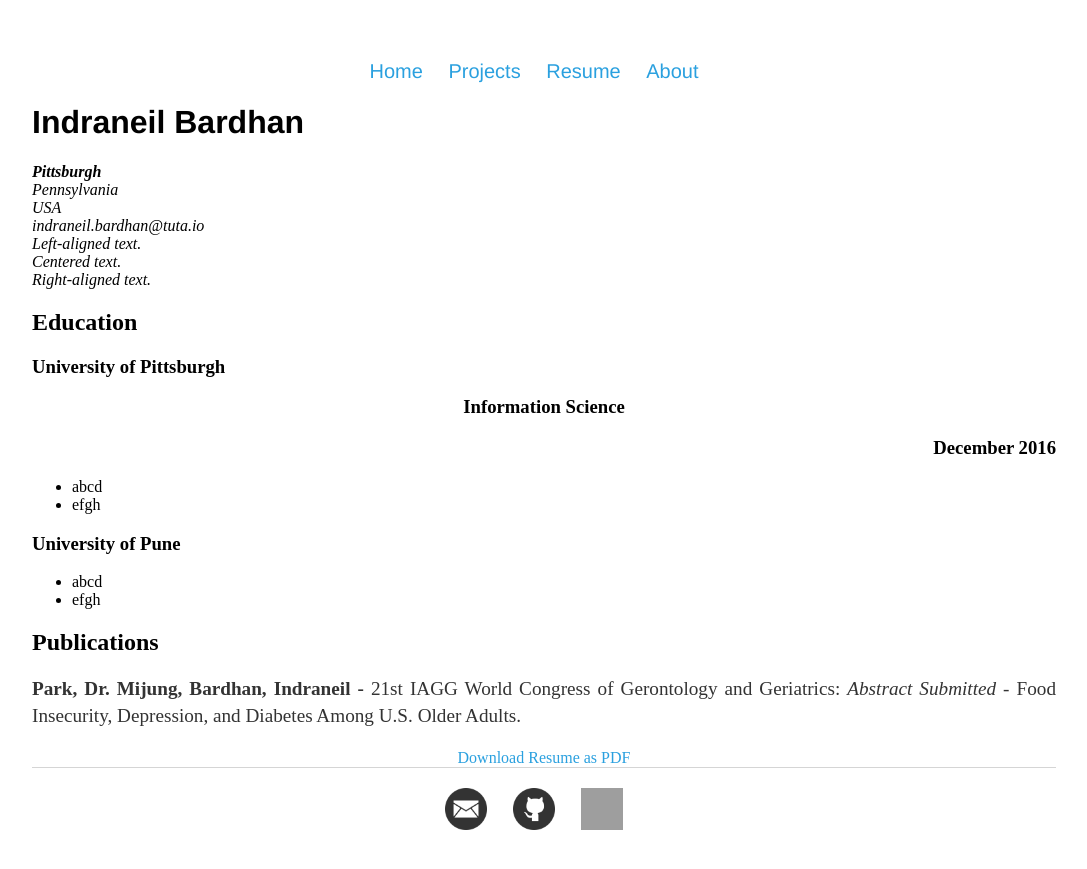
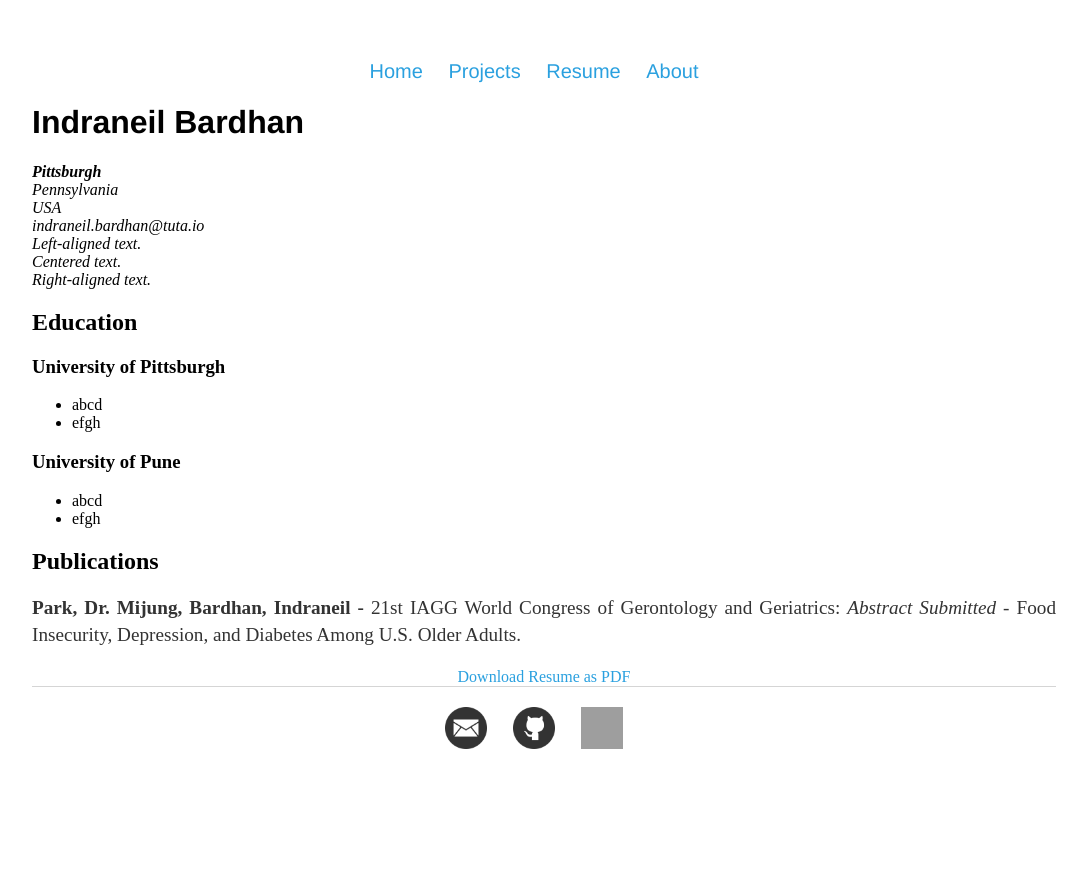
Before and after one commit to NeilBardhan/neilbardhan.github.io, a Jekyll site: the page built from resume/index.html, in a window 1280 px wide. Shown: the top 869 px of the page, without its empty margins (96-1183 px from the left). Built offline with Jekyll 4.4.1, drawn with Linux system fonts in a browser that asks for light colours; grey boxes are pictures that could not be loaded.

Commit message:
Update index.html

```diff
--- a/resume/index.html
+++ b/resume/index.html
@@ -13,12 +13,11 @@
 		</address>
 
 		<div class="left"><em>Left-aligned text.</em></div>
+  		<div class="center"><em>Centered text.</em></div>
+  		<div class="right"><em>Right-aligned text.</em></div>
 
-  <div class="center"><em>Centered text.</em></div>
-
-  <div class="right"><em>Right-aligned text.</em></div>
 		<h2>Education</h2>
-		<h3>University of Pittsburgh</h3> <h3 align="center">Information Science</h3> <h3 align="right">December 2016</h3>
+		<h3>University of Pittsburgh</h3>
 				<ul>
 					<li>abcd</li>
 					<li>efgh</li>
```
